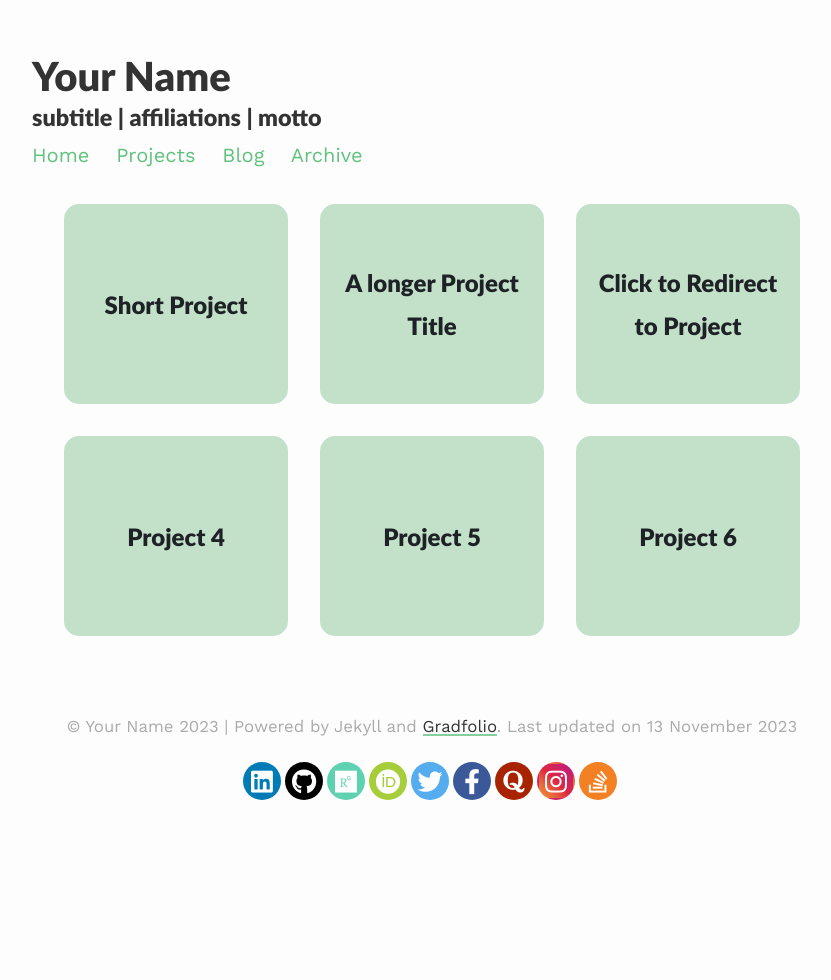
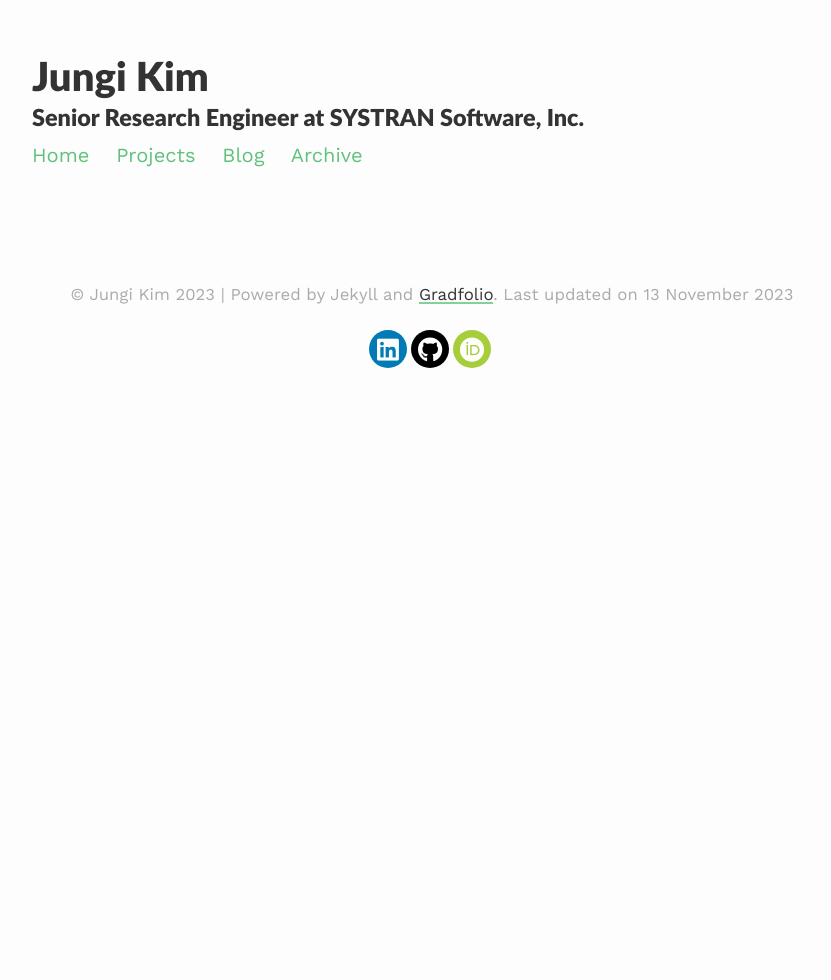
Before and after one commit to jungikim/jungikim.github.io, a Jekyll site: the page built from _pages/projects.md, in a window 1280 px wide. Shown: the whole page, without its empty margins (208-1039 px from the left). Built offline with Jekyll 4.4.1, drawn with Linux system fonts in a browser that asks for light colours; nearby versions of some CDN libraries; some of the changed lines change nothing that is shown.

Commit message:
Update _config.yml

```diff
--- a/_config.yml
+++ b/_config.yml
@@ -1,11 +1,11 @@
 ### your site title here
 
-title: Your Name
-description: subtitle | affiliations | motto
+title: Jungi Kim
+description: Senior Research Engineer at SYSTRAN Software, Inc.
 
-baseurl: /gradfolio #name of GitHub repository
+baseurl: / #name of GitHub repository
 url: "" #custom url to be used instead of GitHub repository
-email: #
+email: # jungi.kim@gmail.com
 
 # Pagination
 paginate: 4
@@ -13,20 +13,22 @@ permalink: /blog/:year/:title/
 paginate_path: /blog/page:num/
 
 # Social media links in footer
-twitter: "#"
-linkedin: "#"
-stackoverflow: "#"
-github: "#"
-researchgate: "#"
-orcid: "#"
-quora: "#"
-instagram: "#"
-facebook: "#"
-
+#twitter: "#"
+linkedin: "kimjungi"
+#stackoverflow: "#"
+github: "jungikim"
+#researchgate: "#"
+google_scholar: "Z34FcrEAAAAJ"
+google_analytics: "G-1BXBN4LBGQ"
+orcid: "0000-0002-4429-0981"
+#quora: "#"
+#instagram: "#"
+#facebook: "#"
+flickr: "yangpa"
 
 # Markdown
-highlighter: rouge
-markdown: kramdown
+#highlighter: rouge
+#markdown: kramdown
 
 # Tracker
 analytics:
@@ -43,17 +45,17 @@ compress_html:
   startings: []
 
 #collection
-collections:
-  projects:
-    output: true
-    permalink: /projects/:name/
-    order:
-      - shortProject.md
-      - longerProjectTitle.md
-      - redirect.md
-      - project4.md
-      - project5.md
-      - project6.md
+#collections:
+#  projects:
+#    output: true
+#    permalink: /projects/:name/
+#    order:
+#      - shortProject.md
+#      - longerProjectTitle.md
+#      - redirect.md
+#      - project4.md
+#      - project5.md
+#      - project6.md
 
 sass:
   sass_dir: /assets/css/_sass
@@ -61,6 +63,7 @@ sass:
 
 include:
   - _pages
+  - _bibliography
 
 exclude:
   - README.md
```
